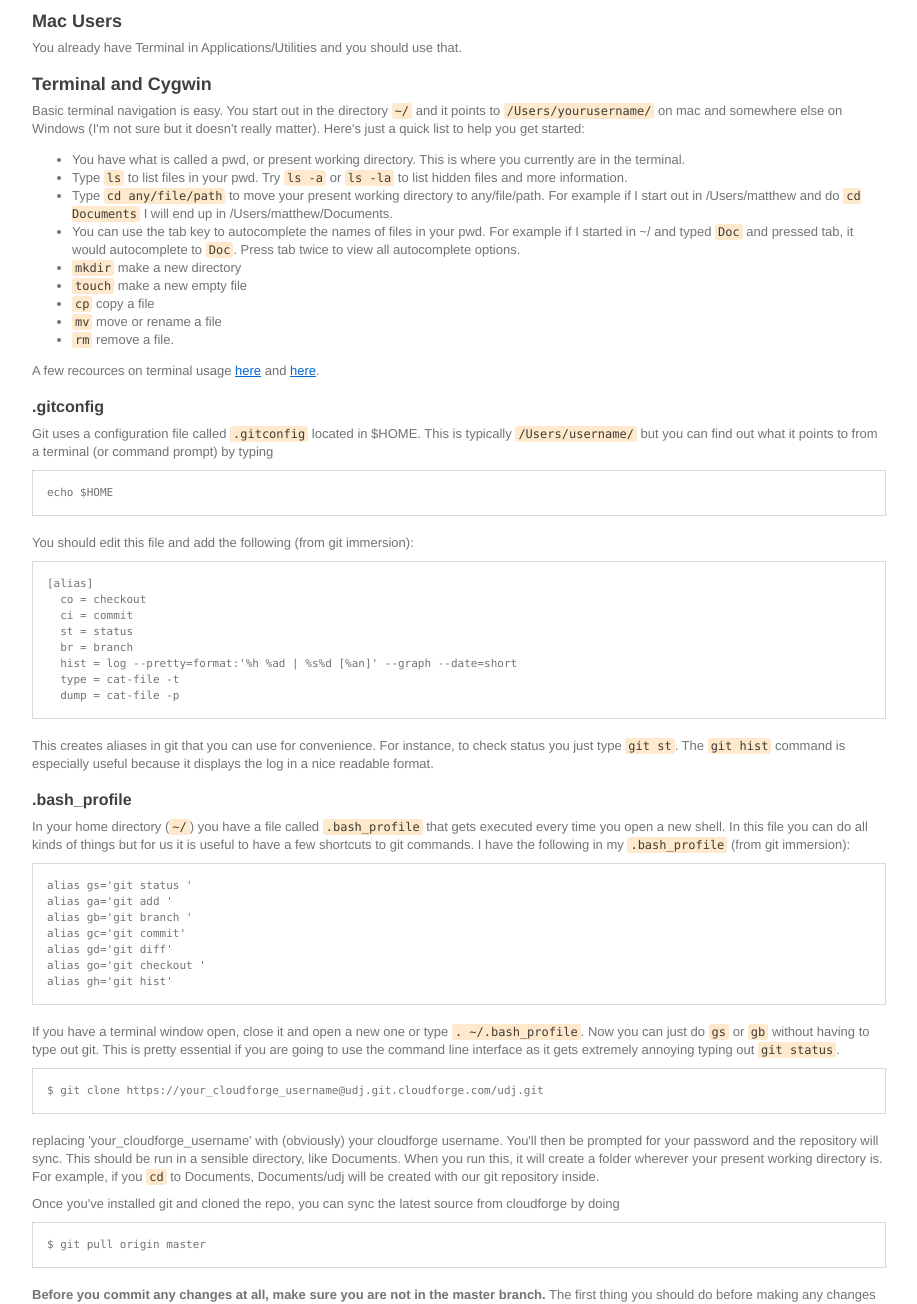
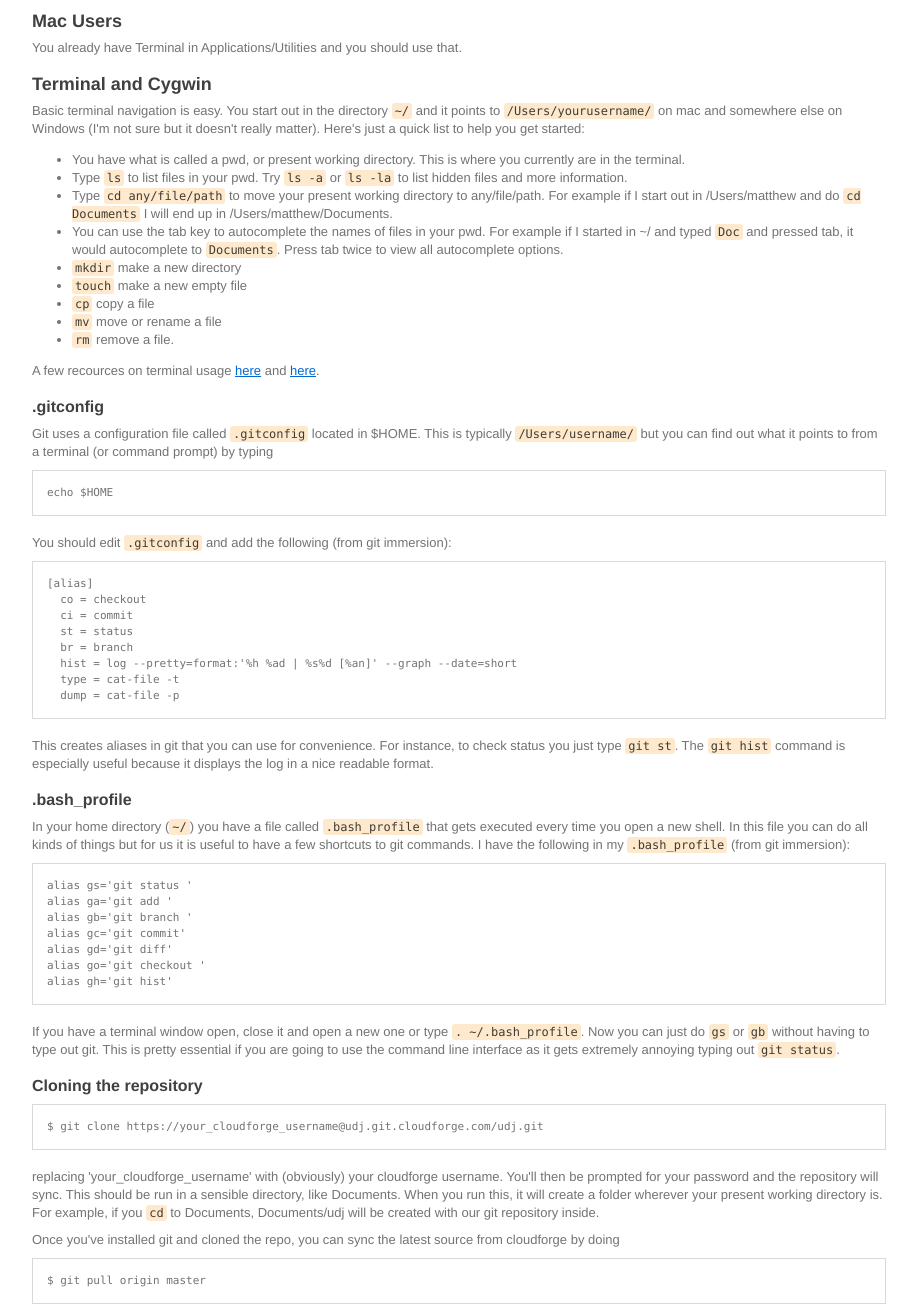
Before and after one commit to mzancanella/udj-1, a website: page README.html in a window 1280 px wide. Shown: the part 360-1664 px from the top of the page, without its empty margins (181-1098 px from the left). Drawn offline with Linux system fonts and the light colour scheme.

Commit message:
revised readme

```diff
--- a/README.html
+++ b/README.html
@@ -183,7 +183,7 @@ You can obviously just use the command prompt but it sucks and you're on your ow
 <li>You have what is called a pwd, or present working directory. This is where you currently are in the terminal.</li>
 <li>Type <code>ls</code> to list files in your pwd. Try <code>ls -a</code> or <code>ls -la</code> to list hidden files and more information.</li>
 <li>Type <code>cd any/file/path</code> to move your present working directory to any/file/path. For example if I start out in /Users/matthew and do <code>cd Documents</code> I will end up in /Users/matthew/Documents.</li>
-<li>You can use the tab key to autocomplete the names of files in your pwd. For example if I started in ~/ and typed <code>Doc</code> and pressed tab, it would autocomplete to <code>Doc</code>. Press tab twice to view all autocomplete options.</li>
+<li>You can use the tab key to autocomplete the names of files in your pwd. For example if I started in ~/ and typed <code>Doc</code> and pressed tab, it would autocomplete to <code>Documents</code>. Press tab twice to view all autocomplete options.</li>
 <li><code>mkdir</code> make a new directory</li>
 <li><code>touch</code> make a new empty file</li>
 <li><code>cp</code> copy a file</li>
@@ -201,7 +201,7 @@ You can obviously just use the command prompt but it sucks and you're on your ow
 <pre><code>echo $HOME
 </code></pre>
 
-<p>You should edit this file and add the following (from git immersion):</p>
+<p>You should edit <code>.gitconfig</code> and add the following (from git immersion):</p>
 
 <pre><code>[alias]
   co = checkout
@@ -229,6 +229,8 @@ alias gh='git hist'
 </code></pre>
 
 <p>If you have a terminal window open, close it and open a new one or type <code>. ~/.bash_profile</code>. Now you can just do <code>gs</code> or <code>gb</code> without having to type out git. This is pretty essential if you are going to use the command line interface as it gets extremely annoying typing out <code>git status</code>.</p>
+
+<h4>Cloning the repository</h4>
 
 <pre><code>$ git clone https://your_cloudforge_username@udj.git.cloudforge.com/udj.git
 </code></pre>
```
